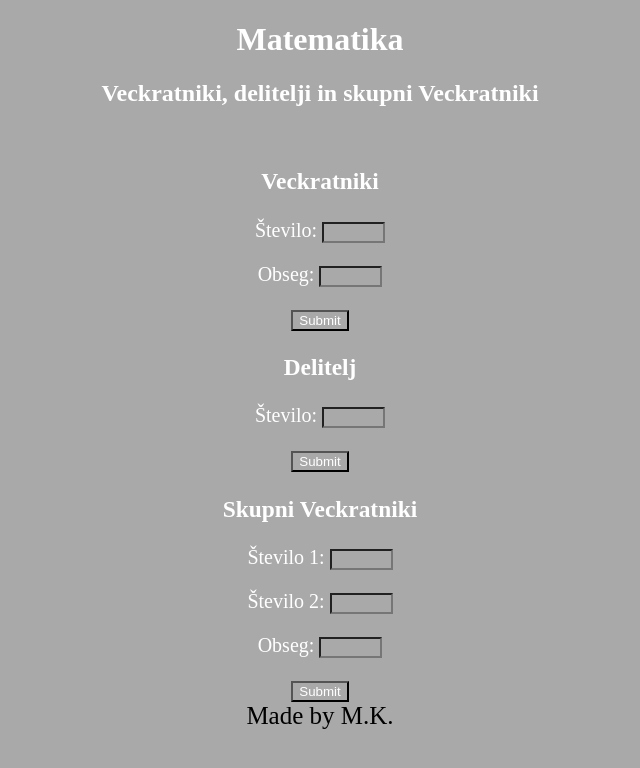
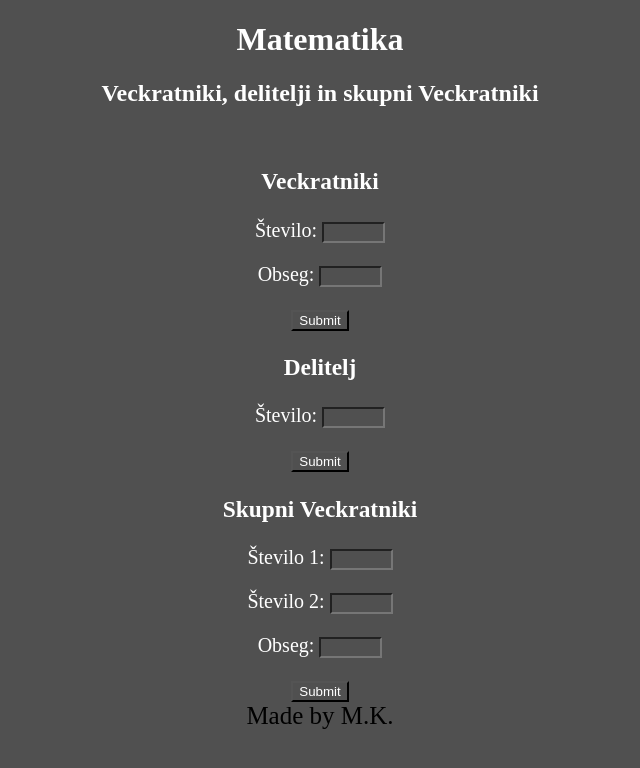
Before and after one commit to Monkeee-Cs/veckratniki, a plain HTML site: page index.html in a window 1280 px wide. Shown: the whole page, without its empty margins (320-960 px from the left). Drawn offline with Linux system fonts and the light colour scheme.

Commit message:
Update style.css

```diff
--- a/style.css
+++ b/style.css
@@ -1,6 +1,6 @@
 * {
     color: white;
-    background-color: darkgray;
+    background-color: rgb(80,80,80);
 }
 
 #title {
```
